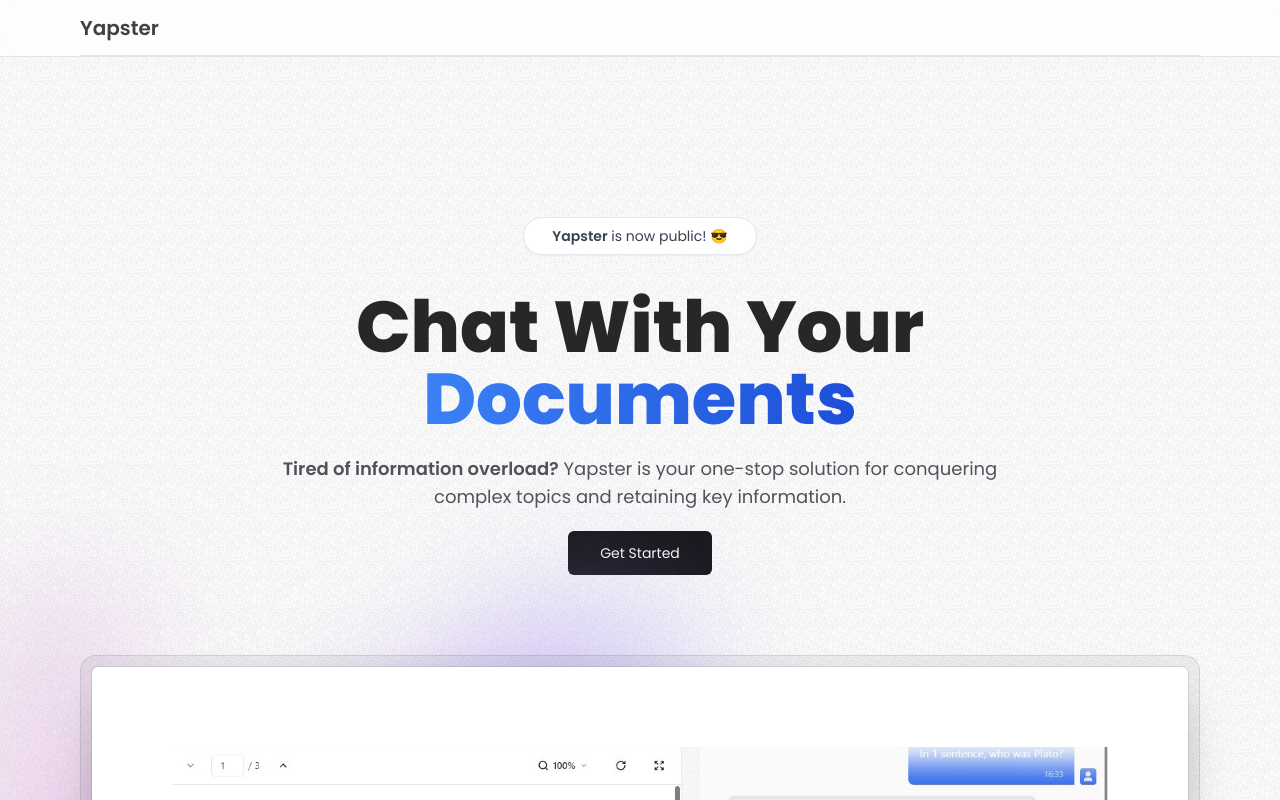
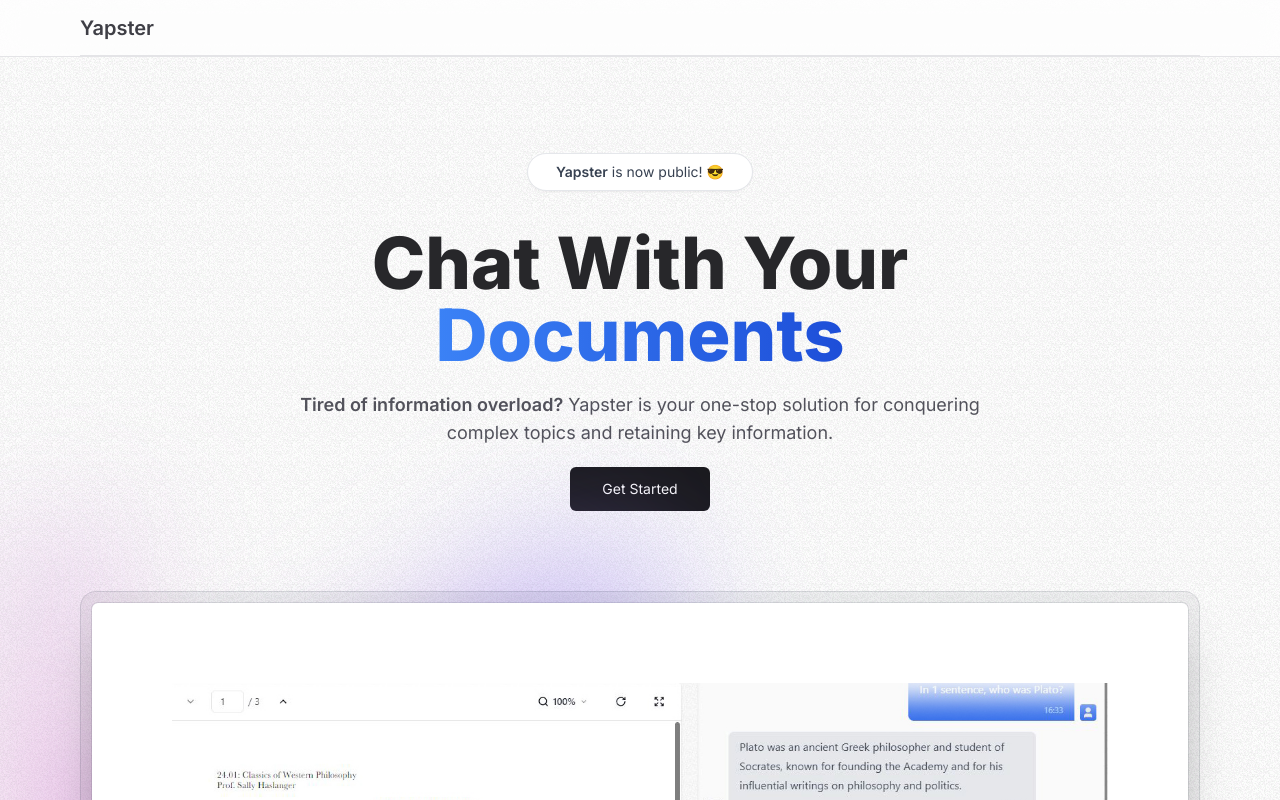
Before and after one commit to berrnardes/yapster, a Next.js app: page / in a window 1280 px wide. Shown: the top 800 px of the page. Built offline with nearby package versions, Linux system fonts and the light colour scheme.

Commit message:
Trying to add clerk authentication

```diff
--- a/package.json
+++ b/package.json
@@ -9,6 +9,7 @@
     "lint": "next lint"
   },
   "dependencies": {
+    "@clerk/nextjs": "^4.29.7",
     "@radix-ui/react-slot": "^1.0.2",
     "@tailwindcss/typography": "^0.5.10",
     "@tsparticles/engine": "^3.2.2",
--- /dev/null
+++ b/src/app/dashboard/page.tsx
@@ -0,0 +1,5 @@
+const Dashboard = () => {
+	return <div>Dashboard</div>;
+};
+
+export default Dashboard;
--- a/src/app/layout.tsx
+++ b/src/app/layout.tsx
@@ -1,9 +1,11 @@
+import Navigation from "@/components/navigation";
 import { cn } from "@/lib/utils";
+import { ClerkProvider } from "@clerk/nextjs";
 import type { Metadata } from "next";
-import { Poppins } from "next/font/google";
+import { Inter } from "next/font/google";
 import "./globals.css";
 
-const poppins = Poppins({
+const inter = Inter({
 	subsets: ["latin"],
 	weight: ["200", "400", "600", "800"],
 });
@@ -19,15 +21,18 @@
 	children: React.ReactNode;
 }>) {
 	return (
+		<ClerkProvider>
 			<html lang="en">
 				<body
 					className={cn(
 						"grainy min-h-screen font-sans antialiased",
-					poppins.className
+						inter.className
 					)}
 				>
+					<Navigation />
 					{children}
 				</body>
 			</html>
+		</ClerkProvider>
 	);
 }
--- a/src/app/page.tsx
+++ b/src/app/page.tsx
@@ -1,5 +1,4 @@
 import MaxWidthWrapper from "@/components/max-width-wrapper";
-import Navigation from "@/components/navigation";
 import { buttonVariants } from "@/components/ui/button";
 import Image from "next/image";
 import Link from "next/link";
@@ -7,10 +6,7 @@
 export default function Home() {
 	return (
 		<>
-			<div>
-				<Navigation />
-			</div>
-			<MaxWidthWrapper className="mb-12 sm:mt-40 mt-28 flex justify-center items-center flex-col text-center">
+			<MaxWidthWrapper className="mb-12 sm:mt-24 mt-20 flex justify-center items-center flex-col text-center">
 				<div className="border mx-auto mb-4 max-w-fit flex justify-center items-center space-x-2 overflow-hidden rounded-full border-gray-200 bg-white px-7 py-2 shadow-sm transition-all hover:border-gray-300 hover:bg-white/50 hover:shadow-md">
 					<p className="text-sm text-gray-700">
 						<span className="font-semibold">Yapster</span> is now public! 😎
@@ -60,6 +56,7 @@
 										height={866}
 										quality={100}
 										className="rounded-md bg-white p-2 sm:p-8 md:p-20 shadow-2xl ring-1 ring-gray-900/10"
+										priority={true}
 									/>
 								</div>
 							</div>
```
Also changed, not shown: middleware.ts (added, +10 -0 lines), 1 other file (tests, documents, lock files or other folders). Lines whose indentation alone changed are shown as unchanged.
